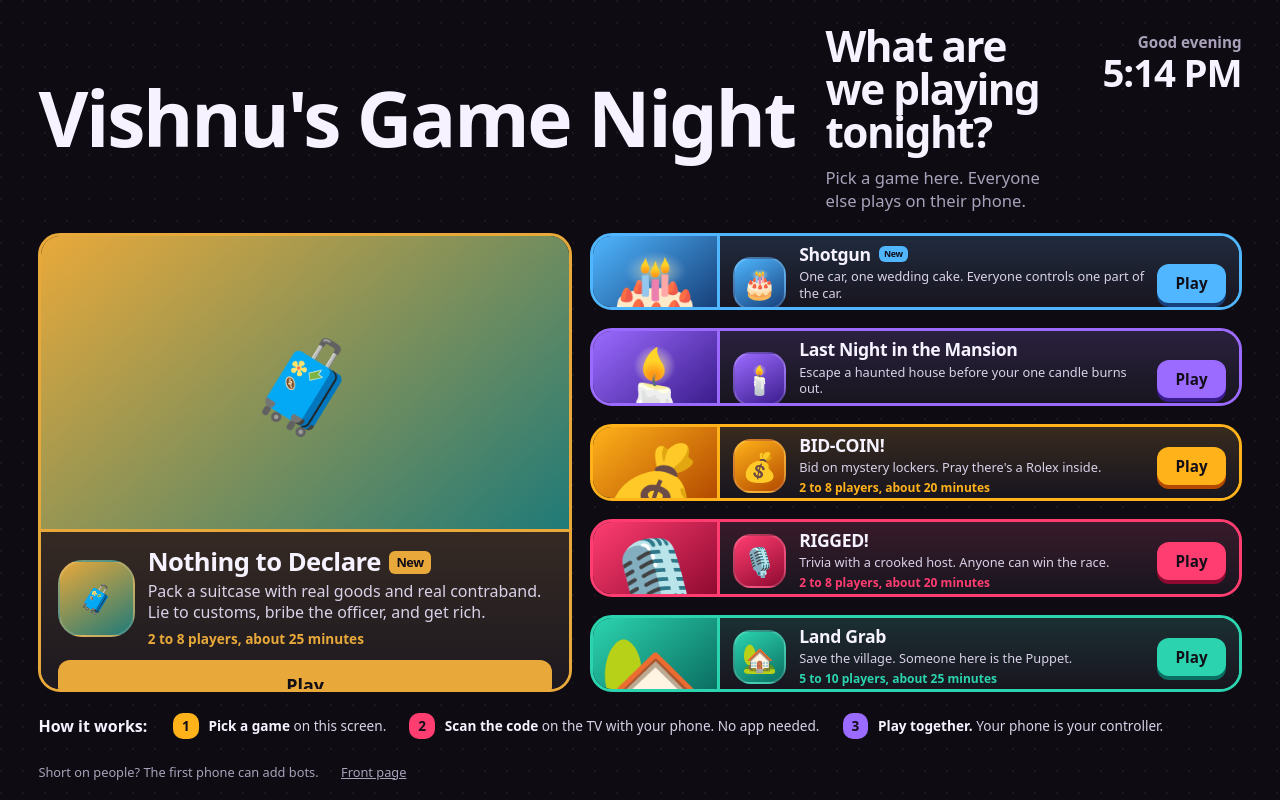
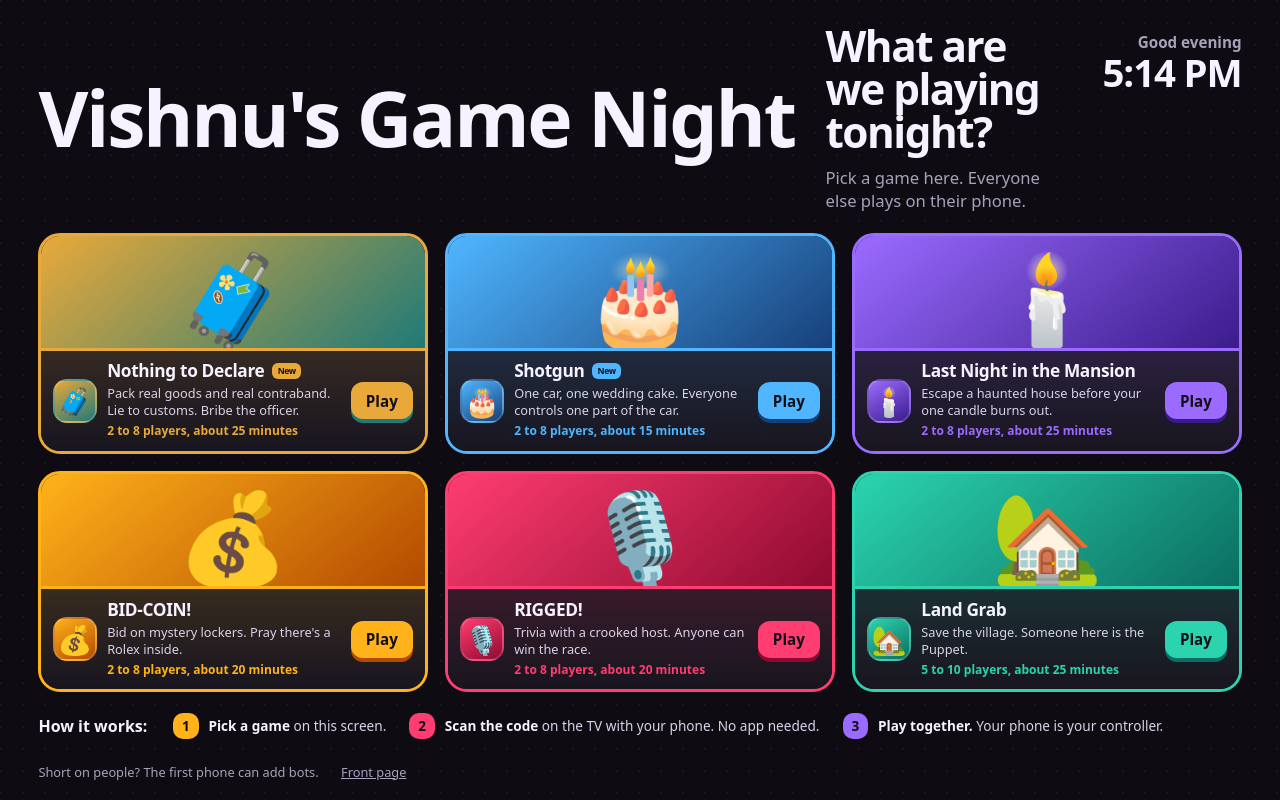
Before and after one commit to vishnukd22/writers-room, a website: page public/menu.html in a window 1280 px wide. Drawn offline with Linux system fonts and the light colour scheme; a web font is replaced by a local one.

Commit message:
Add files via upload

```diff
--- a/public/menu.html
+++ b/public/menu.html
@@ -35,7 +35,7 @@
   .pill { display: inline-block; margin-top: .6rem; padding: .3rem .8rem; border-radius: 8px; background: #FFB21A; color: #1A1200; font-size: .85em; font-weight: 800; }
 
   /* the games */
-  .grid { display: grid; grid-template-columns: minmax(0, min(50%, calc((100dvh - 500px) * 1.7778))) minmax(0, 1fr); grid-template-rows: repeat(5, minmax(0, 1fr)); gap: clamp(14px, 1.4vw, 26px); min-height: 0; }
+  .grid { display: grid; grid-template-columns: repeat(3, minmax(0, 1fr)); grid-template-rows: repeat(2, minmax(0, 1fr)); gap: clamp(14px, 1.4vw, 26px); min-height: 0; }
   .card { --c: #888; --cd: #333; position: relative; display: flex; flex-direction: column; text-decoration: none; color: var(--ink); background: var(--panel); border: 3px solid var(--c); border-radius: 22px; overflow: hidden;
     box-shadow: 0 0 0 0 var(--c); transition: transform .3s var(--ease), box-shadow .3s var(--ease); outline: none; }
   a.card:hover, a.card:focus-visible { transform: translate(-6px, -6px); box-shadow: 10px 10px 0 0 var(--c); }
@@ -61,22 +61,18 @@
   .bc { --c: #FFB21A; --cd: #B34A00; }
   .rg { --c: #FF3D71; --cd: #8F0A30; }
   .lg { --c: #2BD4AE; --cd: #0B6E62; }
-  .feature { grid-row: 1 / -1; container-type: inline-size; }
-  @container (max-width: 720px) { .feature .info { grid-template-columns: auto 1fr; } .feature .play { grid-column: 1 / -1; text-align: center; padding: .5em; } .feature .txt b { font-size: 1.45rem; } .feature .txt span { font-size: 1rem; } .feature .icon { width: 64px; } }
-  .card:not(.feature) { flex-direction: row; }
-  .card:not(.feature) .shot { height: 100%; width: auto; aspect-ratio: 16 / 9; border-bottom: 0; border-right: 3px solid var(--c); }
-  .card:not(.feature) .info { min-width: 0; }
-  /* five games down the side: a little tighter so every card shows its player count */
-  .card:not(.feature) .info { padding-block: clamp(.5rem, .7vw, .9rem); }
-  .card:not(.feature) .txt b { font-size: clamp(1.1rem, 1.35vw, 1.65rem); }
-  .card:not(.feature) .txt span { font-size: clamp(.8rem, .82vw, 1rem); display: -webkit-box; -webkit-line-clamp: 2; -webkit-box-orient: vertical; overflow: hidden; }
-  .card:not(.feature) .txt small { margin-top: .2rem; }
-  .feature .info { align-content: center; padding: clamp(.9rem, 1.3vw, 1.6rem); }
-  .feature .icon { width: clamp(70px, 6vw, 112px); border-radius: 24px; }
-  .feature .txt b { font-size: clamp(1.5rem, 2vw, 2.6rem); }
-  .feature .txt span { font-size: clamp(1rem, 1.2vw, 1.45rem); }
-  .feature .txt small { font-size: clamp(.85rem, .95vw, 1.15rem); }
-  .feature .play { font-size: clamp(1.1rem, 1.4vw, 1.7rem); padding: .7em 1.5em; }
+  /* every game gets the same frame: the art on top (shown whole, with a soft blurred fill behind it), the details below */
+  .card { display: grid; grid-template-rows: minmax(0, 1fr) auto; }
+  .card .shot { aspect-ratio: auto; min-height: 0; height: 100%; }
+  .shot img.fill { object-fit: cover; filter: blur(18px) saturate(1.2) brightness(.7); transform: scale(1.15); }
+  .shot img.art { object-fit: contain; }
+  a.card:hover .shot img.fill, a.card:focus-visible .shot img.fill { transform: scale(1.15); }
+  .card .info { padding: clamp(.6rem, .9vw, 1.1rem); gap: clamp(.6rem, .8vw, 1rem); }
+  .card .icon { width: clamp(44px, 3.4vw, 68px); border-radius: 14px; }
+  .card .txt b { font-size: clamp(1.05rem, 1.35vw, 1.7rem); }
+  .card .txt span { font-size: clamp(.8rem, .85vw, 1.05rem); display: -webkit-box; -webkit-line-clamp: 2; -webkit-box-orient: vertical; overflow: hidden; }
+  .card .txt small { margin-top: .2rem; }
+  .card .play { padding: .55em 1em; }
 
   /* how it works */
   .how { display: flex; align-items: center; gap: clamp(1rem, 2vw, 2.4rem); flex-wrap: wrap; }
@@ -92,9 +88,9 @@
   footer a { color: var(--sub); }
 
   /* smaller screens: two columns, then one */
-  @media (max-width: 1200px), (max-height: 699px) { .grid { grid-template-columns: 1fr; grid-template-rows: none; } .feature { grid-row: auto; } .card:not(.feature) .shot { height: auto; width: 42%; align-self: stretch; aspect-ratio: auto; min-height: 100%; } .card:not(.feature) .shot img { object-fit: cover; } .card:not(.feature) { min-height: 210px; } }
+  @media (max-width: 1200px), (max-height: 699px) { .grid { grid-template-columns: repeat(2, minmax(0, 1fr)); grid-template-rows: none; } .card .shot { aspect-ratio: 16 / 9; height: auto; } }
   @media (max-width: 900px) { header { grid-template-columns: 1fr; } .greet { text-align: left; } }
-  @media (max-width: 680px) { .card:not(.feature) { flex-direction: column; } .card:not(.feature) .shot { width: 100%; aspect-ratio: 16 / 9; min-height: 0; border-right: 0; border-bottom: 3px solid var(--c); } .page { width: auto; padding: max(3vh, env(safe-area-inset-top)) 16px 3vh; } .info { grid-template-columns: auto 1fr; } .play { grid-column: 1 / -1; text-align: center; } }
+  @media (max-width: 680px) { .grid { grid-template-columns: 1fr; } .page { width: auto; padding: max(3vh, env(safe-area-inset-top)) 16px 3vh; } .info { grid-template-columns: auto 1fr; } .play { grid-column: 1 / -1; text-align: center; } }
   @media (prefers-reduced-motion: reduce) { .card, .shot img, .play { transition: none; } }
 </style>
 </head>
@@ -110,9 +106,9 @@
   </header>
 
   <main class="grid">
-    <a class="card ntd feature" id="gNTD" href="/tv/nothing-to-declare">
+    <a class="card ntd" id="gNTD" href="/tv/nothing-to-declare">
       <div class="shot" id="aNTD"><div class="fallback" aria-hidden="true">🧳</div></div>
-      <div class="info"><div class="icon" id="iNTD">🧳</div><div class="txt"><b>Nothing to Declare <em class="new">New</em></b><span>Pack a suitcase with real goods and real contraband. Lie to customs, bribe the officer, and get rich.</span><small>2 to 8 players, about 25 minutes</small></div><span class="play">Play</span></div>
+      <div class="info"><div class="icon" id="iNTD">🧳</div><div class="txt"><b>Nothing to Declare <em class="new">New</em></b><span>Pack real goods and real contraband. Lie to customs. Bribe the officer.</span><small>2 to 8 players, about 25 minutes</small></div><span class="play">Play</span></div>
     </a>
     <a class="card sg" id="gSG" href="/tv/shotgun">
       <div class="shot" id="aSG"><div class="fallback" aria-hidden="true">🎂</div></div>
@@ -156,7 +152,7 @@
   // your art, when it's there: key art fills each card, app icons replace the emoji
   fetch('/assets-manifest').then((r) => r.json()).then((m) => {
     const find = (n) => ['webp', 'png', 'jpg'].map((e) => `${n}.${e}`).find((f) => m.img.includes(f));
-    const art = (id, ...names) => { for (const n of names) { const f = find(n); if (f) { document.getElementById(id).innerHTML = `<img src="/assets/img/${f}" alt="">`; return; } } };
+    const art = (id, ...names) => { for (const n of names) { const f = find(n); if (f) { document.getElementById(id).innerHTML = `<img class="fill" src="/assets/img/${f}" alt="" aria-hidden="true"><img class="art" src="/assets/img/${f}" alt="">`; return; } } };
     const icon = (id, n) => { const f = find(n); if (f) document.getElementById(id).innerHTML = `<img src="/assets/img/${f}" alt="">`; };
     art('aBC', 'bc-title'); art('aRG', 'rg-title'); art('aLG', 'lg-title'); art('aMN', 'mn-title'); art('aSG', 'sg-logo'); art('aNTD', 'ntd-logo');
     icon('iBC', 'gn-icon-bc'); icon('iRG', 'gn-icon-rg'); icon('iLG', 'gn-icon-lg'); icon('iMN', 'gn-icon-mn'); icon('iSG', 'gn-icon-sg'); icon('iNTD', 'gn-icon-ntd');
```
